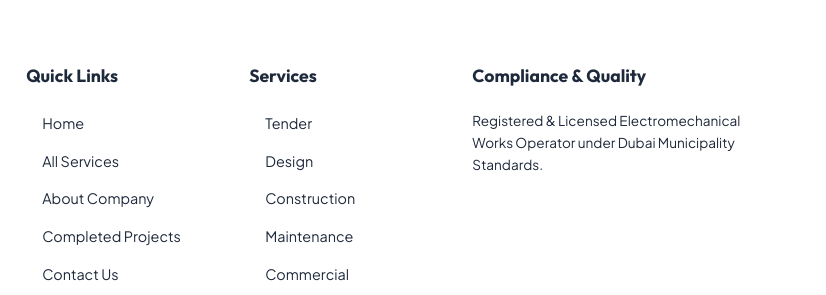
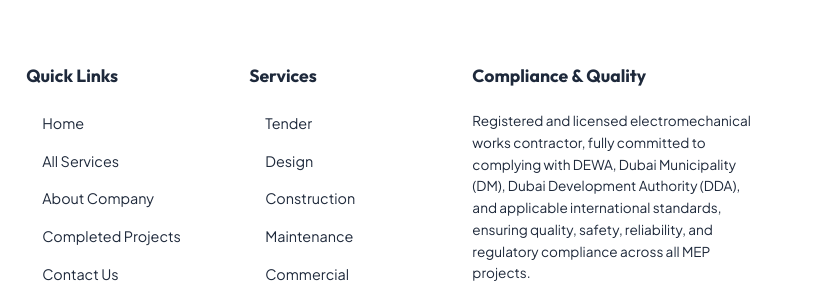
Before and after one commit to mohamedaslam58/sustainablegate, a plain HTML site: page commercial.html in a window 1280 px wide. Shown: the part 2016-2311 px from the top of the page, 454-1280 px from the left. Drawn offline with Linux system fonts and the light colour scheme.

Commit message:
compliance update

```diff
--- a/commercial.html
+++ b/commercial.html
@@ -295,8 +295,7 @@
 
       <div>
         <h4 class="footer-title">Compliance & Quality</h4>
-        <p style="font-size: 0.85rem; line-height: 1.6;">Registered & Licensed Electromechanical Works Operator under
-          Dubai Municipality Standards.</p>
+        <p style="font-size: 0.85rem; line-height: 1.6;">Registered and licensed electromechanical works contractor, fully committed to complying with DEWA, Dubai Municipality (DM), Dubai Development Authority (DDA), and applicable international standards, ensuring quality, safety, reliability, and regulatory compliance across all MEP projects.</p>
       </div>
     </div>
 
```
Also changed, not shown: construction.html (+1 -2 lines), design.html (+1 -2 lines), electrical.html (+1 -2 lines), index.html (+1 -2 lines), low-current.html (+1 -2 lines), maintenance.html (+1 -2 lines), plumbing.html (+1 -2 lines), tender.html (+1 -2 lines).
